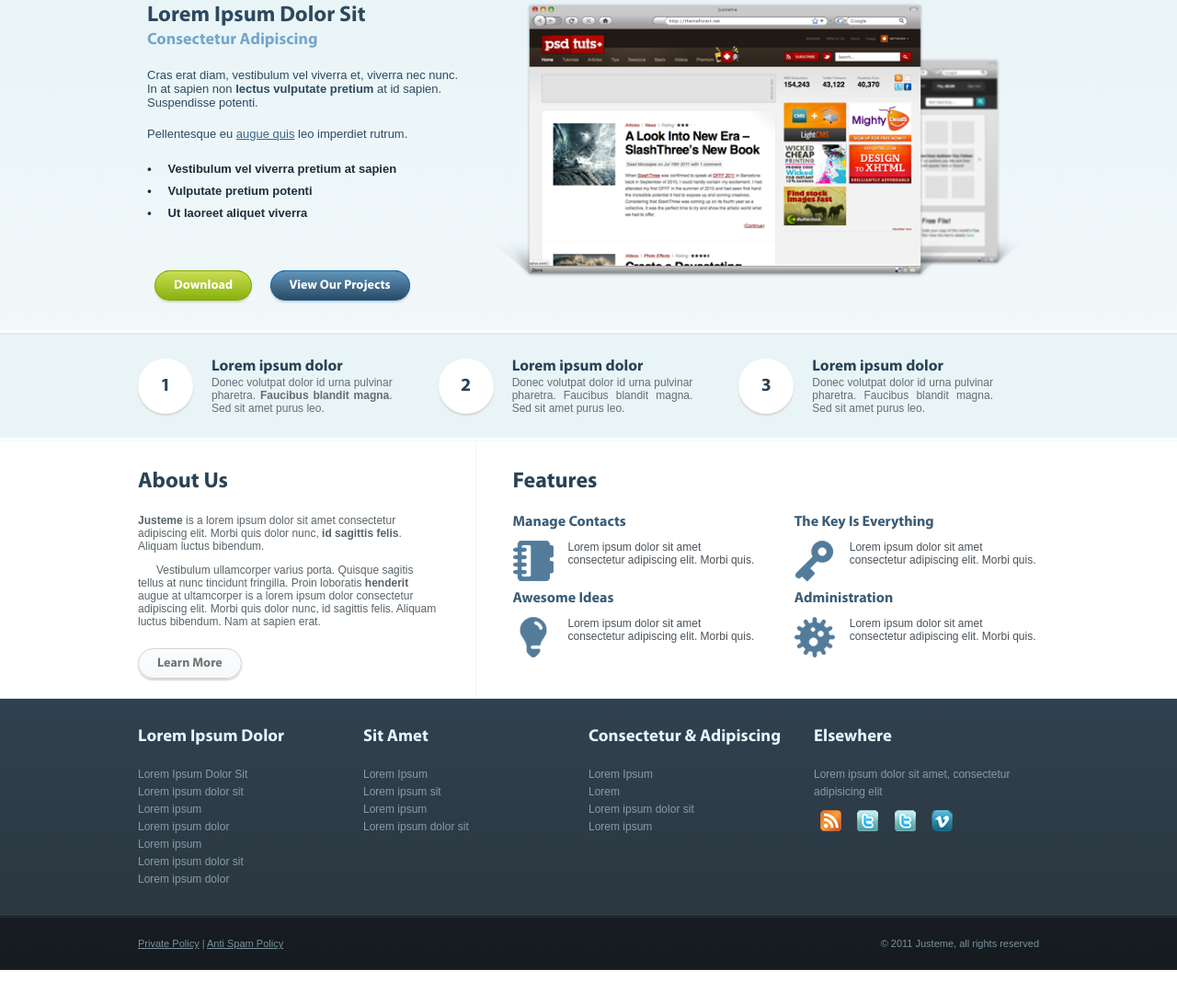
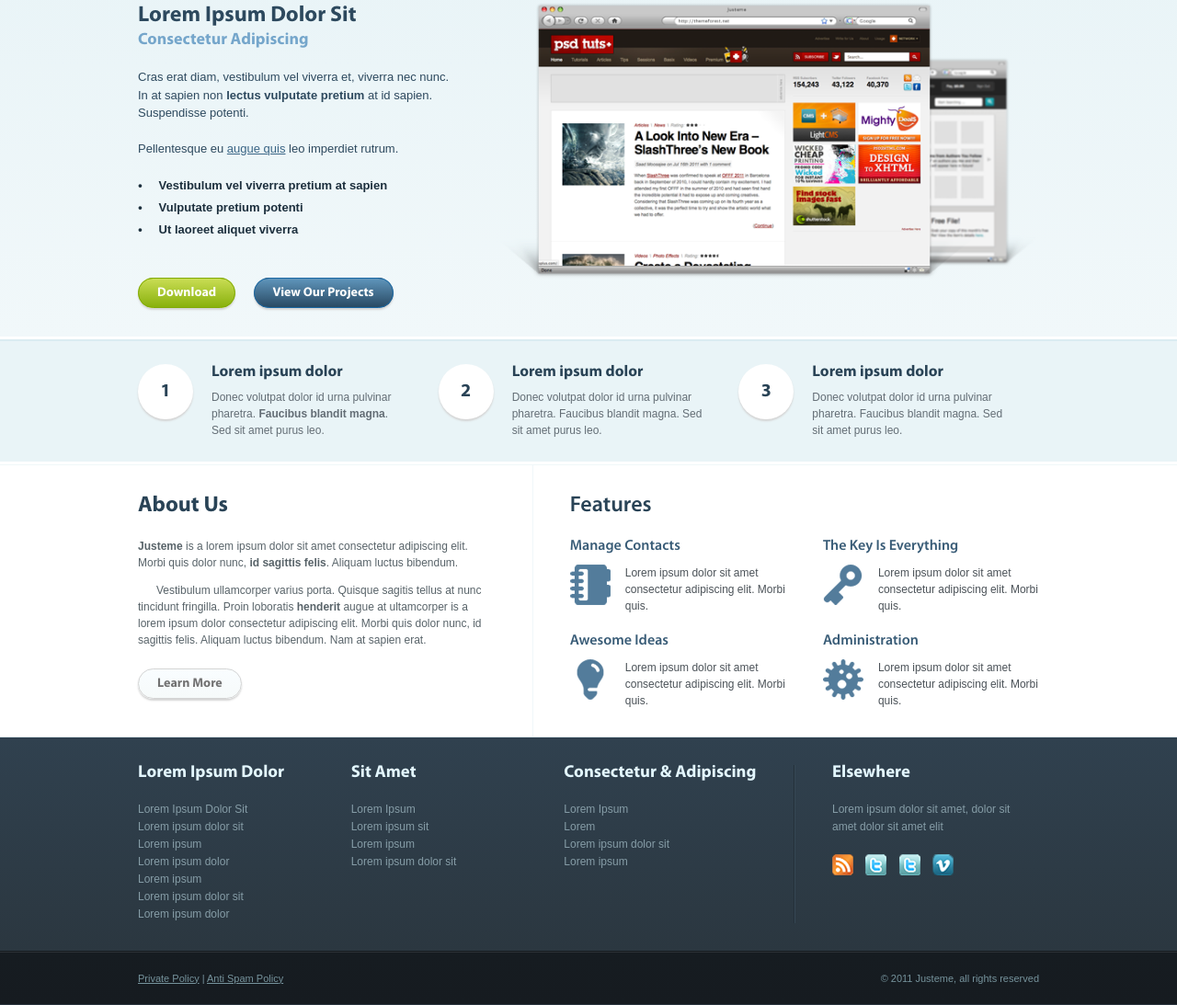
Before and after one commit to ledaicntt/trainning_frontend, a plain HTML site: page day3/dai/index.html in a window 1280 px wide. Shown: the part 184-1277 px from the top of the page at 92% size. Before the commit the page ends 1239 px from the top, so only its background shows below. Drawn offline with Linux system fonts and the light colour scheme.

Commit message:
Day3 - Commit fix comment feedback of Thinh

```diff
--- a/day3/dai/css/style.css
+++ b/day3/dai/css/style.css
@@ -24,6 +24,10 @@
 
 a {
     text-decoration: none;
+}
+
+p {
+    line-height: 1.5;
 }
 
 a:hover {
@@ -85,7 +89,7 @@ header {
 }
 
 .menu > ul > li > a {
-    color: #fff;
+    color: #e0edf0;
     line-height: 3.375rem;
     padding: 0 10px 0 0;
     font-weight: 600;
@@ -99,6 +103,11 @@ header {
 .menu > ul > li > a:hover {
     color: #ff7146;
 }
+
+.menu > ul > li > a.acive {
+    color: #fff;
+}
+
 /*end header*/
 
 /*welcome*/
@@ -234,7 +243,6 @@ header {
     display: inline-block;
     text-align: center;
     width: 100%;
-    border-bottom: 1px solid #e9f4f7;
 }
 
 /*end slider*/
@@ -263,9 +271,10 @@ header {
     font-weight: bold;
     font-size: 1.25rem;
     position: absolute;
+    top: 0;
     left: 0;
-    top: 50%;
-    transform: translateY(-50%);
+    /*top: 50%;*/
+    /*transform: translateY(-50%);*/
     box-shadow: 0px 2px 2px #d4d4d4;
 }
 
@@ -277,7 +286,8 @@ header {
     font-weight: bold;
     font-size: 1.0625rem;
     color: #294356;
-
+    padding-bottom: 10px;
+    line-height: 1;
 }
 
 .content_three .col-4 .description p {
@@ -293,14 +303,28 @@ header {
 .about_company {
     border-top: 1px solid #eff7f9;
     border-bottom: 1px solid #dcedf2;
+    background: #fff;
+}
+
+.about_us {
 }
 
 .about_us h3, .features h3 {
     padding: 20px 0;
     font-size: 1.5rem;
-    font-weight: bold;
     text-align: center;
     color: #294356;
+}
+
+.about_us h3 {
+    font-weight: bold;
+}
+.features{
+    border-top: 1px solid #eff7f9;
+}
+
+.features h3 {
+    font-weight: 600;
 }
 
 .about1, .about2 {
@@ -308,6 +332,7 @@ header {
     color: #586369;
     font-size: 0.75rem;
     padding-bottom: 0.75rem;
+    line-height: 1.5;
 }
 
 .about2 {
@@ -316,7 +341,7 @@ header {
 
 .about_more {
     text-align: center;
-    padding: 10px 0;
+    padding: 10px 0 20px;
 }
 
 .btn_learn1 {
@@ -336,6 +361,7 @@ header {
 .feature h4 {
     font-size: 1rem;
     color: #395c77;
+    font-weight: 600;
 }
 
 .feature_img {
@@ -349,6 +375,7 @@ header {
     color: #4b5258;
     padding-left: 60px;
     min-height: 44px;
+    line-height: 1.5;
 }
 
 /*end about_company*/
@@ -359,7 +386,8 @@ header {
     border-bottom: 1px solid #151b20;
 }
 
-.wrapper .col-3 h3 {
+.wrapper .col-3 h3,
+.wrapper .col-4 h3 {
     padding: 20px 0 5px;
     color: #e3f7ff;
     font-weight: bold;
@@ -367,18 +395,21 @@ header {
     text-align: center;
 }
 
-.wrapper .col-3 > ul > li {
+.wrapper .col-3 > ul > li,
+.wrapper .col-4 > ul > li {
     text-align: center;
 }
 
-.wrapper .col-3 > ul > li > a {
+.wrapper .col-3 > ul > li > a,
+.wrapper .col-4 > ul > li > a {
     line-height: 1.5;
     font-family: Arial, sans-serif;
     font-size: 0.75rem;
     color: #869da7;
 }
 
-.wrapper .col-3 > ul > li > a:hover {
+.wrapper .col-3 > ul > li > a:hover,
+.wrapper .col-4 > ul > li > a:hover {
     color: #ff7146;
 }
 
@@ -388,7 +419,7 @@ header {
 
 .social li a {
     display: inline-block;
-    padding: 10px 7px;
+    padding: 10px 5px;
 }
 
 .social li a img {
@@ -448,8 +479,17 @@ header {
     .slider .slider_description,
     .slider .slider_img {
         width: 50%;
+        padding: 30px 10px;
+    }
+
+    .slider .slider_description {
+        margin-left: -10px;
         float: left;
-        padding: 30px 10px;
+    }
+
+    .slider .slider_img {
+        margin-right: -10px;
+        float: right;
     }
 
     .slider_description h3,
@@ -462,6 +502,10 @@ header {
         text-align: left;
     }
 
+    .slider_button .btn:first-child {
+        margin-left: 0;
+    }
+
     /*end slider*/
     /*content_three*/
     .content_three {
@@ -471,7 +515,11 @@ header {
     .content_three .col-4 {
         width: 33.3333%;
         float: left;
-        padding: 0 50px 0 80px;
+        padding: 0 30px;
+    }
+
+    .content_three .col-4 .row {
+        padding: 0 0 0 50px;
     }
 
     .content_three .col-4:last-child {
@@ -479,7 +527,7 @@ header {
     }
 
     .content_three .col-4 .description p {
-        text-align: justify;
+        /*text-align: justify;*/
     }
 
     /*end content_three*/
@@ -491,32 +539,70 @@ header {
     .feature {
         width: 50%;
         float: left;
-        padding: 10px;
+        padding: 10px 20px;
     }
 
     .feature_img {
         position: absolute;
-        left: 10px;
+        left: 20px;
     }
 
     /*end about_company*/
     /*footer*/
     .footer_p1 {
-        padding: 10px 0 30px;
+        padding: 30px 0;
+    }
+
+    .footer_p1 .col-9 {
+        width: 75%;
+        float: left;
+        padding: 0 20px;
+        margin-left: -20px;
+        position: relative;
+    }
+
+    .footer_p1 .col-9:after {
+        content: '';
+        display: block;
+        position: absolute;
+        top: 0;
+        right: 0;
+        height: 100%;
+        border-left: 1px solid #243039;
+        border-right: 1px solid #364855;
     }
 
     .footer_p1 .col-3 {
         width: 25%;
         float: left;
+        padding: 0 0 0 40px;
+        margin-right: -20px;
+    }
+
+    .footer_p1 .col-4 {
+        width: 33.3333%;
+        float: left;
     }
 
     .footer_p1 .col-3 h3,
-    .footer_p1 .col-3 > ul > li {
+    .footer_p1 .col-4 h3,
+    .footer_p1 .col-3 > ul > li,
+    .footer_p1 .col-4 > ul > li {
         text-align: left;
     }
 
-    .footer_p1 .col-3 h3 {
-        padding: 20px 0;
+    .footer_p1 .col-3 h3,
+    .footer_p1 .col-4 h3 {
+        padding: 0 0 20px;
+        line-height: 1;
+    }
+
+    .footer_p1 .social {
+        padding: 10px 0;
+    }
+
+    .footer_p1 .social li:first-child a {
+        padding-left: 0;
     }
 
     .footer_p2 {
@@ -529,7 +615,7 @@ header {
         text-align: left;
     }
 
-    .footer_p2 .policy a{
+    .footer_p2 .policy a {
         line-height: 1rem;
     }
 
@@ -546,8 +632,9 @@ header {
 
 @media screen and (min-width: 1023px) {
     /*header*/
-    .menu > ul > li > a {
-        padding: 0 0 0 40px;
+    .menu > ul > li > a,
+    .menu > ul > li:last-child > a {
+        padding: 0 0 1px 40px;
     }
 
     /*end header*/
@@ -565,6 +652,10 @@ header {
         padding: 34px 0 30px;
     }
 
+    .welcome_right .btn_learn {
+        margin-right: 0;
+    }
+
     /*end welcome*/
     /*slider*/
     .slider .slider_description {
@@ -576,17 +667,16 @@ header {
     }
 
     .slider_button {
-        padding: 50px 0 0;
+        padding: 40px 0 0;
     }
 
     /*end slider*/
     /*about_company*/
     .about_us {
-        width: 37.5%;
+        width: 43.75%;
         float: left;
         text-align: left;
-        padding: 10px 40px 10px 0 ;
-        border-right: 1px solid #eff7f9;
+        padding: 10px 40px 10px 0;
     }
 
     .about_us h3, .features h3,
@@ -599,23 +689,24 @@ header {
     }
 
     .features {
-        width: 62.5%;
+        width: 56.25%;
         float: left;
         padding: 10px 0;
+        border-top: none;
+        border-left: 1px solid #eff7f9;
     }
 
-    .features h3{
+    .features h3 {
         padding-left: 40px;
     }
 
-    .feature{
-        padding: 0 0 0 40px;
+    .feature {
+        padding: 0 0 10px 40px;
     }
 
-    .feature .feature_img{
+    .feature .feature_img {
         left: 40px;
     }
 
-
     /*end about_company*/
 }
--- a/day3/dai/index.html
+++ b/day3/dai/index.html
@@ -16,7 +16,7 @@
         <a href="#" class="logo">Justeme</a>
         <div class="menu clear">
             <ul>
-                <li><a href="#">Home</a></li>
+                <li><a href="#" class="acive">Home</a></li>
                 <li><a href="">About us</a></li>
                 <li><a href="">Services</a></li>
                 <li><a href="">Blog</a></li>
@@ -153,7 +153,8 @@
 <footer>
     <div class="footer_p1">
         <div class="wrapper clear">
-            <div class="col-3">
+            <div class="col-9">
+                <div class="col-4">
                     <h3>Lorem ipsum dolor</h3>
                     <ul>
                         <li><a href="#">Lorem Ipsum Dolor Sit</a></li>
@@ -165,7 +166,7 @@
                         <li><a href="#">Lorem ipsum dolor </a></li>
                     </ul>
                 </div>
-            <div class="col-3">
+                <div class="col-4">
                     <h3>Sit Amet</h3>
                     <ul>
                         <li><a href="#">Lorem Ipsum </a></li>
@@ -174,7 +175,7 @@
                         <li><a href="#">Lorem ipsum dolor sit</a></li>
                     </ul>
                 </div>
-            <div class="col-3">
+                <div class="col-4">
                     <h3>Consectetur & Adipiscing</h3>
                     <ul>
                         <li><a href="#">Lorem Ipsum </a></li>
@@ -183,10 +184,11 @@
                         <li><a href="#">Lorem ipsum </a></li>
                     </ul>
                 </div>
+            </div>
             <div class="col-3">
                 <h3>Elsewhere</h3>
                 <ul>
-                    <li><a href="#">Lorem ipsum dolor sit amet, consectetur adipisicing elit</a></li>
+                    <li><a href="#">Lorem ipsum dolor sit amet, dolor sit amet dolor sit amet elit</a></li>
                     <li>
                         <ul class="social">
                             <li><a href="#"><img src="images/rss.png" alt=""></a></li>
```
Also changed, not shown: day3/thinh/feedback/Monosnap 2017-05-25 15-20-45.jpg (added), day3/thinh/feedback/Monosnap 2017-05-25 15-26-37.jpg (added). Lines whose indentation alone changed are shown as unchanged.
